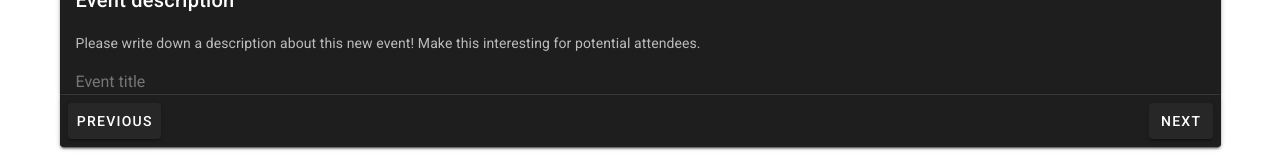
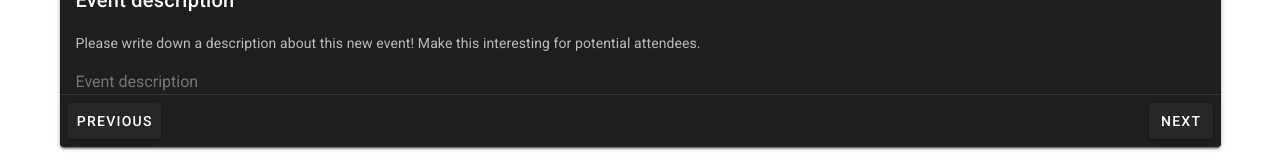
Before and after one commit to hesteren/client-poa, a Nuxt app: page /event/create in a window 1280 px wide. Both pictures are taken after a click on the button "NEXT". Shown: the part 172-332 px from the top of the page. Built offline with nearby package versions, Linux system fonts and the light colour scheme.

Commit message:
Update description placeholder

```diff
--- a/components/CreateEventForm.vue
+++ b/components/CreateEventForm.vue
@@ -24,7 +24,7 @@
           v-model="event.description"
           class="pl-4"
           type="text"
-          placeholder="Event title"
+          placeholder="Event description"
         />
         <v-divider></v-divider>
       </v-card>
```
